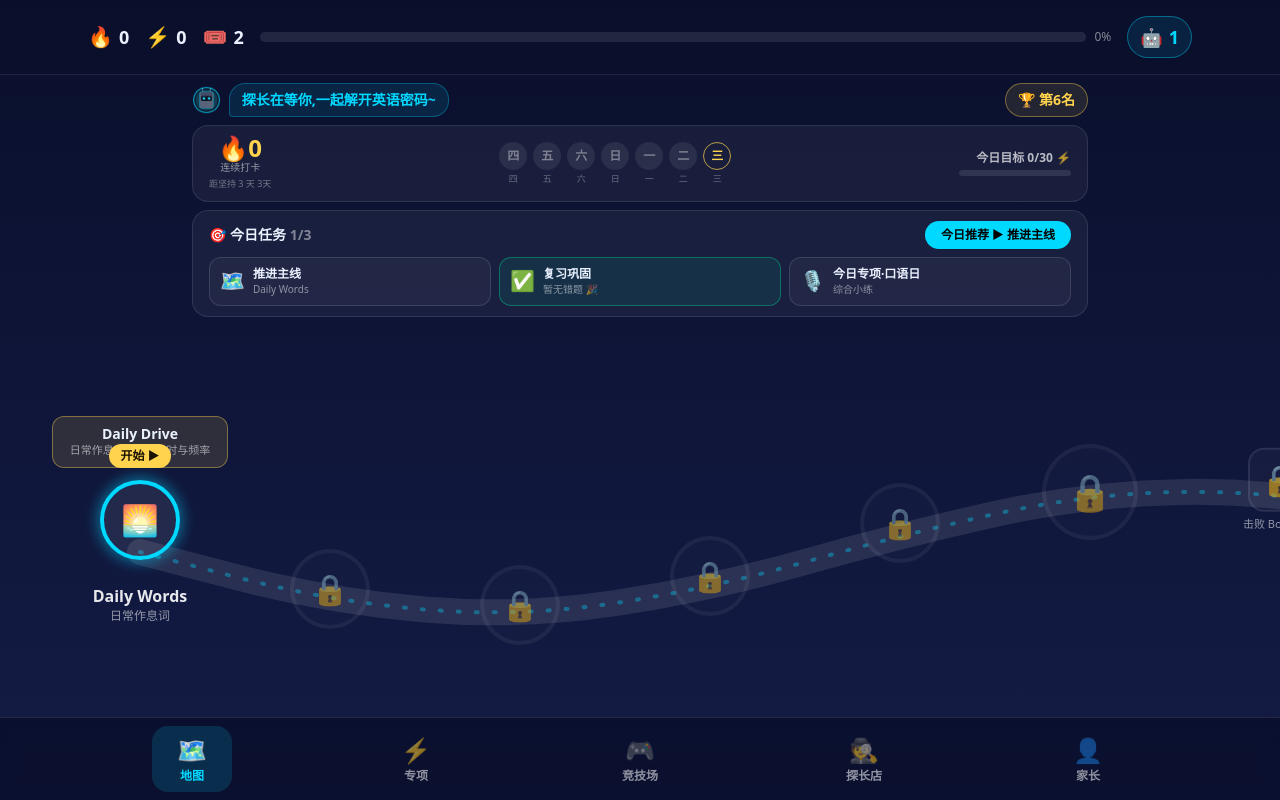
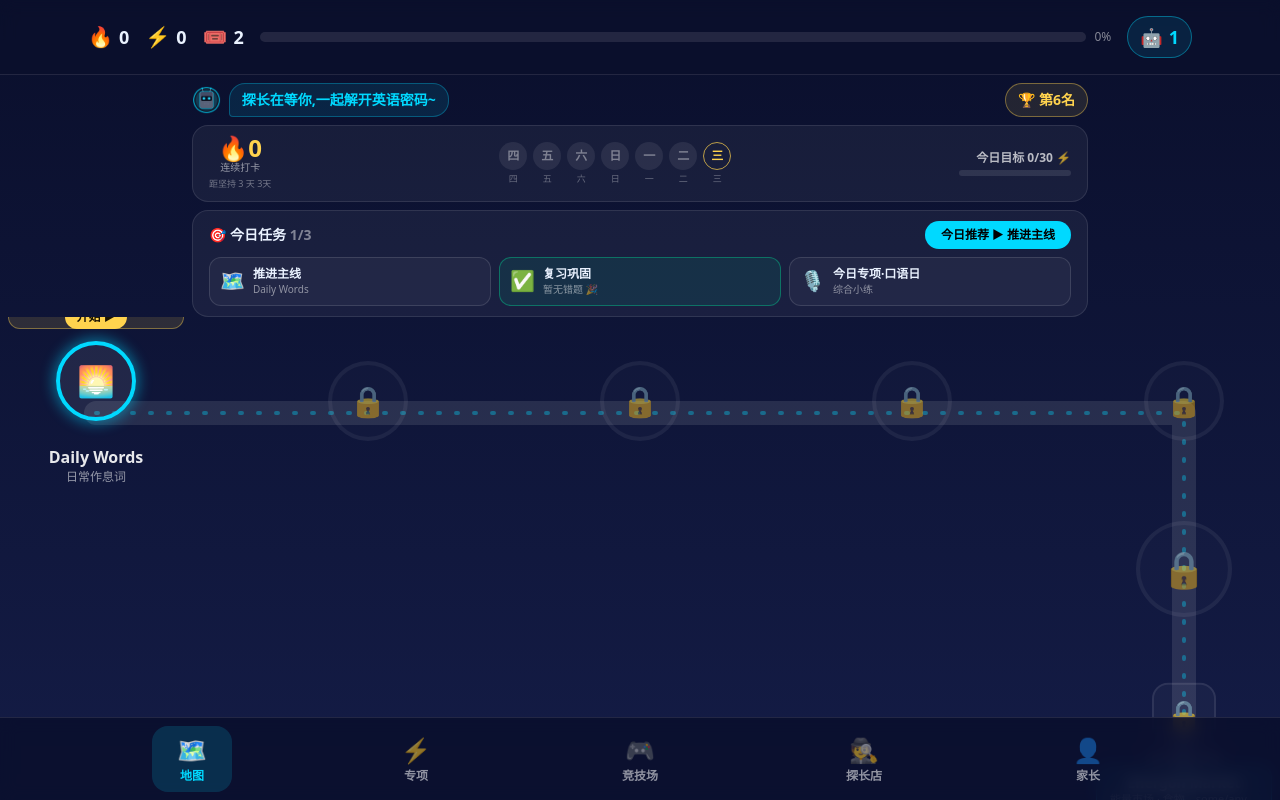
Before and after one commit to mattsg198/cybertron-academy, a React (Vite) app: page / in a window 1280 px wide. Built offline with nearby package versions, Linux system fonts and the light colour scheme.

Commit message:
Serpentine vertical map (bosses/rewards at corners) + add-to-home-screen prompt
Co-Authored-By: Claude Opus 4.8 <noreply@anthropic.com>

```diff
--- a/src/App.tsx
+++ b/src/App.tsx
@@ -18,6 +18,7 @@ import ParentCenter from './components/ParentCenter'
 import CheckInCard from './components/CheckInCard'
 import DailyQuests from './components/DailyQuests'
 import InspectorBubble from './components/InspectorBubble'
+import InstallPrompt from './components/InstallPrompt'
 import Arcade from './components/arcade/Arcade'
 import ArcadeHub from './components/arcade/ArcadeHub'
 import EyeBreakOverlay, { useEyeBreak } from './components/EyeBreak'
@@ -208,6 +209,7 @@ export default function App() {
         {tab === 'map' && (
           <div className="flex flex-1 flex-col">
             <div className="space-y-2 px-4 pt-2">
+              <InstallPrompt />
               <InspectorBubble onOpenArcade={() => setTab('arcade')} />
               <CheckInCard />
               <DailyQuests
--- /dev/null
+++ b/src/components/InstallPrompt.tsx
@@ -0,0 +1,66 @@
+import { useEffect, useState } from 'react'
+
+// 引导用户把应用装到桌面/主屏。Android/桌面 Chrome 用原生安装事件;iOS Safari 给手动步骤。
+export default function InstallPrompt() {
+  const [deferred, setDeferred] = useState<{ prompt: () => void; userChoice: Promise<unknown> } | null>(null)
+  const [show, setShow] = useState(false)
+  const [ios, setIos] = useState(false)
+
+  useEffect(() => {
+    const standalone =
+      window.matchMedia('(display-mode: standalone)').matches ||
+      (navigator as unknown as { standalone?: boolean }).standalone === true
+    if (standalone) return // 已安装
+    if (localStorage.getItem('install-dismissed')) return
+
+    const ua = navigator.userAgent
+    const isIos = /iphone|ipad|ipod/i.test(ua)
+    const isSafari = /safari/i.test(ua) && !/crios|fxios|chrome|android/i.test(ua)
+    if (isIos && isSafari) {
+      setIos(true)
+      setShow(true)
+      return
+    }
+    const onBip = (e: Event) => {
+      e.preventDefault()
+      setDeferred(e as unknown as { prompt: () => void; userChoice: Promise<unknown> })
+      setShow(true)
+    }
+    window.addEventListener('beforeinstallprompt', onBip)
+    return () => window.removeEventListener('beforeinstallprompt', onBip)
+  }, [])
+
+  if (!show) return null
+
+  const dismiss = () => {
+    setShow(false)
+    localStorage.setItem('install-dismissed', '1')
+  }
+  const install = async () => {
+    if (!deferred) return
+    deferred.prompt()
+    await deferred.userChoice
+    dismiss()
+  }
+
+  return (
+    <div className="mx-auto flex w-full max-w-4xl items-center gap-3 rounded-2xl border border-energon/40 bg-energon/10 px-4 py-2">
+      <span className="text-2xl">📲</span>
+      <div className="flex-1 text-sm leading-snug">
+        {ios ? (
+          <>把学院装到主屏:点 Safari 底部 <b>分享</b> → <b>添加到主屏幕</b>,全屏离线玩!</>
+        ) : (
+          <>把「赛博坦学院」安装到桌面,像 App 一样一点即开、可离线!</>
+        )}
+      </div>
+      {!ios && (
+        <button onClick={install} className="shrink-0 rounded-full bg-energon px-4 py-1.5 text-sm font-black text-[#1a1300] active:scale-95">
+          安装
+        </button>
+      )}
+      <button onClick={dismiss} className="shrink-0 text-lg text-white/40 hover:text-white" aria-label="关闭">
+        ✕
+      </button>
+    </div>
+  )
+}
--- a/src/components/LevelMap.tsx
+++ b/src/components/LevelMap.tsx
@@ -19,10 +19,12 @@ type Stop =
   | { kind: 'exam'; unit: Unit; lesson: Lesson }
   | { kind: 'prize' }
 
-// path geometry — horizontal is fixed; vertical adapts to viewport height
-// so it also fits phone landscape (short height), not just iPad.
-const SP = 190 // horizontal spacing between stops
-const PAD = 140 // left/right padding
+// Serpentine (snake) layout — vertical scroll. Boss/exam/prize stops force a
+// row turn, so they land at the bends (corners) of the path.
+const PAD = 96 // left/right padding
+const ROW_H = 156 // vertical spacing between rows
+const TOP = 96 // top padding (room for sector label / boss badge)
+const colsFor = (w: number) => (w >= 960 ? 5 : w >= 680 ? 4 : 3)
 
 export default function LevelMap({
   onStart,
@@ -35,21 +37,23 @@ export default function LevelMap({
   const starsFor = useGameStore((s) => s.starsFor)
   const scroller = useRef<HTMLDivElement>(null)
 
-  // Responsive vertical metrics: shrink the map on short (phone-landscape) screens.
-  const [vh, setVh] = useState(typeof window !== 'undefined' ? window.innerHeight : 820)
+  const [width, setWidth] = useState(
+    typeof window !== 'undefined' ? Math.min(window.innerWidth, 1100) : 900,
+  )
   useEffect(() => {
-    const onResize = () => setVh(window.innerHeight)
-    window.addEventListener('resize', onResize)
-    window.addEventListener('orientationchange', onResize)
+    const measure = () => {
+      if (scroller.current) setWidth(scroller.current.clientWidth)
+    }
+    measure()
+    window.addEventListener('resize', measure)
+    window.addEventListener('orientationchange', measure)
     return () => {
-      window.removeEventListener('resize', onResize)
-      window.removeEventListener('orientationchange', onResize)
+      window.removeEventListener('resize', measure)
+      window.removeEventListener('orientationchange', measure)
     }
   }, [])
-  const HEIGHT = Math.max(280, Math.min(470, vh - 300)) // room for TopBar + 探长 + check-in + quests + TabBar
-  const BASE_Y = HEIGHT / 2
-  const AMP = Math.round(HEIGHT * 0.14)
-  const posOf = (i: number) => ({ x: PAD + i * SP, y: BASE_Y + AMP * Math.sin(i * 0.85) })
+  const COLS = colsFor(width)
+  const COL_W = (width - PAD * 2) / Math.max(1, COLS - 1)
 
   const stops = useMemo<Stop[]>(() => {
     const out: Stop[] = []
@@ -67,7 +71,31 @@ export default function LevelMap({
     return out
   }, [])
 
-  const width = PAD * 2 + (stops.length - 1) * SP
+  // Assign each stop a (col,row). Turn the row at a column edge, OR right after a
+  // Boss / exam / prize so those dramatic stops sit at a corner.
+  const cells = useMemo(() => {
+    const out: { col: number; row: number }[] = []
+    let col = 0
+    let row = 0
+    let dir = 1
+    stops.forEach((s) => {
+      out.push({ col, row })
+      const corner =
+        s.kind === 'exam' || s.kind === 'prize' || (s.kind === 'lesson' && !!s.lesson.boss)
+      const atEdge = (dir === 1 && col >= COLS - 1) || (dir === -1 && col <= 0)
+      if (corner || atEdge) {
+        row += 1
+        dir = -dir // drop straight down, then snake back
+      } else {
+        col += dir
+      }
+    })
+    return out
+  }, [stops, COLS])
+
+  const rowsCount = (cells[cells.length - 1]?.row ?? 0) + 1
+  const height = TOP + (rowsCount - 1) * ROW_H + 150
+  const posOf = (i: number) => ({ x: PAD + cells[i].col * COL_W, y: TOP + cells[i].row * ROW_H })
 
   // current = first unlocked, not-yet-passed lesson
   const currentId = useMemo(() => {
@@ -77,55 +105,43 @@ export default function LevelMap({
     return null
   }, [results, isUnlocked])
 
-  // centre the current stop on mount / when it changes
+  // centre the current stop vertically on mount / when it changes
   useEffect(() => {
     const idx = stops.findIndex(
       (s) => (s.kind === 'lesson' || s.kind === 'exam') && s.lesson.id === currentId,
     )
     const el = scroller.current
     if (el && idx >= 0) {
-      el.scrollTo({ left: Math.max(0, posOf(idx).x - el.clientWidth / 2), behavior: 'smooth' })
+      el.scrollTo({ top: Math.max(0, posOf(idx).y - el.clientHeight / 2), behavior: 'smooth' })
     }
-  }, [currentId, stops])
+    // eslint-disable-next-line react-hooks/exhaustive-deps
+  }, [currentId, cells, width])
 
-  // smooth connector path through the stops
+  // connector path (straight segments with rounded joins)
   const pathD = useMemo(() => {
+    if (!cells.length) return ''
     let d = ''
     stops.forEach((_, i) => {
       const { x, y } = posOf(i)
-      if (i === 0) d = `M ${x} ${y}`
-      else {
-        const p = posOf(i - 1)
-        d += ` Q ${p.x} ${p.y} ${(p.x + x) / 2} ${(p.y + y) / 2}`
-      }
+      d += i === 0 ? `M ${x} ${y}` : ` L ${x} ${y}`
     })
-    const last = posOf(stops.length - 1)
-    d += ` T ${last.x} ${last.y}`
     return d
     // eslint-disable-next-line react-hooks/exhaustive-deps
-  }, [stops, HEIGHT])
+  }, [cells, width])
 
   return (
-    <div
-      ref={scroller}
-      className="no-scrollbar relative w-full overflow-x-auto overflow-y-hidden"
-      style={{ height: HEIGHT }}
-    >
-      <div className="relative" style={{ width, height: HEIGHT }}>
+    <div ref={scroller} className="no-scrollbar relative h-full w-full overflow-y-auto overflow-x-hidden">
+      <div className="relative mx-auto" style={{ width, height }}>
         {/* connector road */}
-        <svg
-          className="absolute inset-0"
-          width={width}
-          height={HEIGHT}
-          fill="none"
-        >
-          <path d={pathD} stroke="rgba(255,255,255,0.10)" strokeWidth={26} strokeLinecap="round" />
+        <svg className="absolute inset-0" width={width} height={height} fill="none">
+          <path d={pathD} stroke="rgba(255,255,255,0.10)" strokeWidth={24} strokeLinecap="round" strokeLinejoin="round" />
           <path
             d={pathD}
             stroke="rgba(0,217,255,0.35)"
             strokeWidth={4}
             strokeDasharray="2 16"
             strokeLinecap="round"
+            strokeLinejoin="round"
           />
         </svg>
 
```
